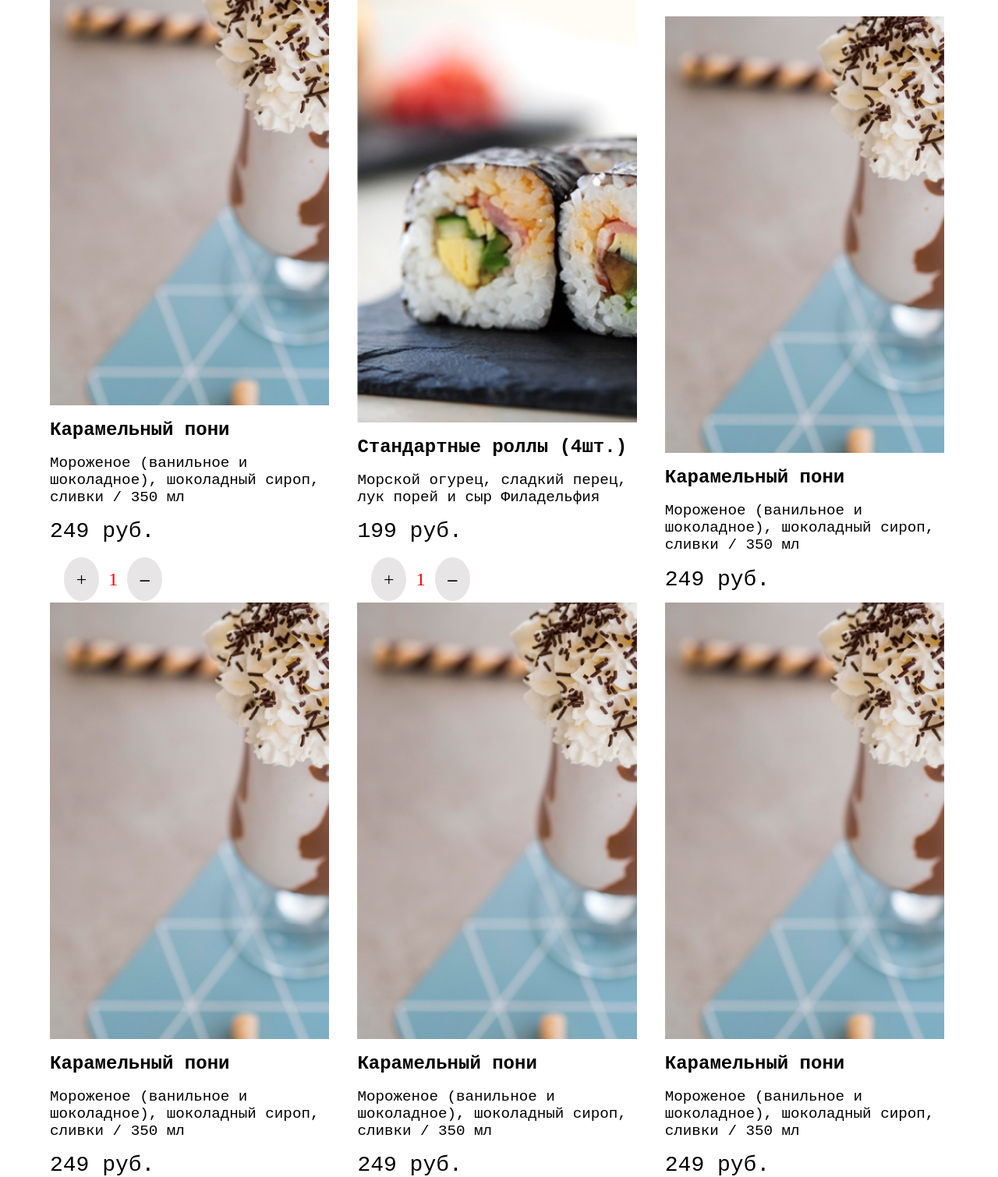
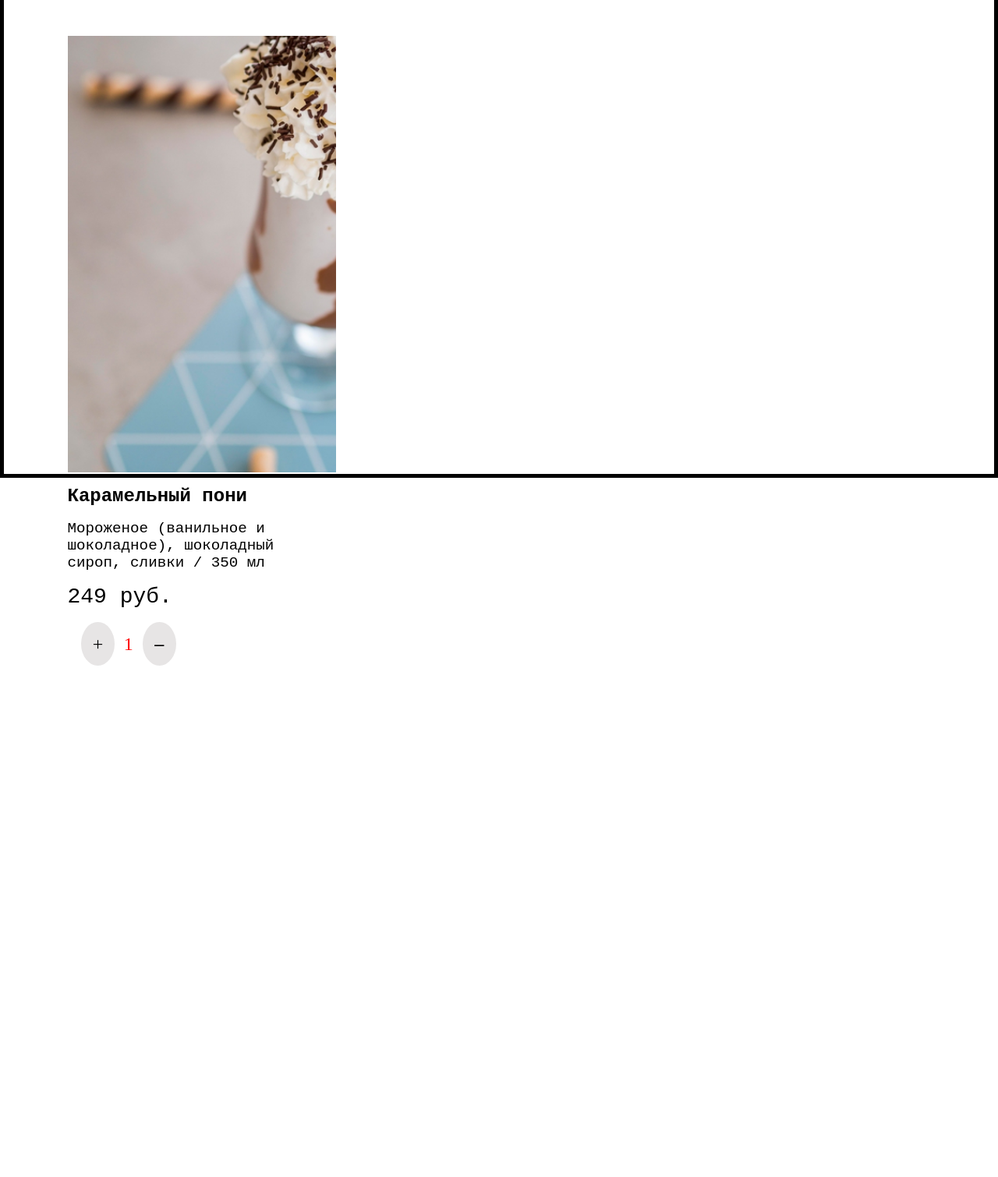
Before and after one commit to MoisGames/landing_pages_pizza, a plain HTML site: page first_landing_page.html in a window 1280 px wide. Shown: the part 1073-2583 px from the top of the page at 78% size. After the commit the page ends 1927 px from the top, so only its background shows below. Drawn offline with Linux system fonts and the light colour scheme.

Commit message:
try create flex row v.0.21

```diff
--- a/css/style.css
+++ b/css/style.css
@@ -94,11 +94,22 @@ header {
     font-size: 150%;
     margin: 0% 0% 5% 5%;
 }
+.container {
+    display: flex;
+
+    flex-direction: row;
+
+    justify-content: flex-start;
+
+    border: 5px solid black;
+
+    padding: 20px;
+}
 .grocery_card {
-    display: inline-block;
+    display: block;
     width: 28%;
     height: 70vh;
-    margin: 0% -2.5% 5% 5%;
+    margin: 5% 0 0% 5%;
 }
 .name_grocery {
     display: block;
@@ -109,7 +120,6 @@ header {
 }
 .description_grocery {
     display: block;
-    float: left;
     font-size: 120%;
     font-family: 'Courier New', Courier, monospace;
     font-weight: normal ;
@@ -179,11 +189,12 @@ header {
     background-size: cover;
     width: 100%;
     height: 100%;
-    margin: 5% 0;
+    margin: 5% 0 5% 0;
 }
 #img_caramel_ponycard {
     background-color: antiquewhite;
     background-image: url('../images/img_caramel_pony.png');
+
     /*transition: opacity 0 0.5s opacity 1; */
 
 }
@@ -215,4 +226,5 @@ header {
 #img_standart_rolls:hover {
     background-color: antiquewhite;
     background-image: url('../images/img_standart_rolls2.png');
+    animation: fadeIn 0.5s;
 }
--- a/first_landing_page.html
+++ b/first_landing_page.html
@@ -55,8 +55,9 @@
 <div class="div_suggestion">
     Наши лучшие предложения
 </div>
+<div class="container">
 <div class="grocery_card">
-        <a class="img_grocery" id="img_caramel_ponycard"></a>
+    <a class="img_grocery" id="img_caramel_ponycard"></a>
             <p class="name_grocery">Карамельный пони</p>
             <p class="description_grocery">Мороженое (ванильное и шоколадное),
                 шоколадный сироп, сливки / 350 мл</p>
@@ -66,45 +67,8 @@
                     <div id="buttonCountNumber">1</div>
                     <input type="button" id="buttonCountMinus" value="–">
                 </div>
+    </div>
 </div>
-<div class="grocery_card">
-    <a class="img_grocery" id="img_standart_rolls"></a>
-        <p class="name_grocery">Стандартные роллы (4шт.)</p>
-        <p class="description_grocery">Морской огурец, сладкий перец, лук порей и сыр Филадельфия</p>
-        <p class="price">199 руб.</p>
-        <div class="button_counter_product">
-            <input type="button" id="buttonCountPlus" value="+">
-            <div id="buttonCountNumber">1</div>
-            <input type="button" id="buttonCountMinus" value="–">
-        </div>
-</div>
-<div class="grocery_card">
-        <a class="img_grocery" id="img_caramel_ponycard"></a>
-        <p class="name_grocery">Карамельный пони</p>
-        <p class="description_grocery">Мороженое (ванильное и шоколадное),
-            шоколадный сироп, сливки / 350 мл</p>
-        <p class="price">249 руб.</p>
-</div>
-<div class="grocery_card">
-    <a class="img_grocery" id="img_caramel_ponycard"></a>
-        <p class="name_grocery">Карамельный пони</p>
-        <p class="description_grocery">Мороженое (ванильное и шоколадное),
-            шоколадный сироп, сливки / 350 мл</p>
-        <p class="price">249 руб.</p>
-</div>
-<div class="grocery_card">
-    <a class="img_grocery" id="img_caramel_ponycard"></a>
-        <p class="name_grocery">Карамельный пони</p>
-        <p class="description_grocery">Мороженое (ванильное и шоколадное),
-            шоколадный сироп, сливки / 350 мл</p>
-        <p class="price">249 руб.</p>
-</div>
-<div class="grocery_card">
-    <a class="img_grocery" id="img_caramel_ponycard"></a>
-        <p class="name_grocery">Карамельный пони</p>
-        <p class="description_grocery">Мороженое (ванильное и шоколадное),
-            шоколадный сироп, сливки / 350 мл</p>
-        <p class="price">249 руб.</p>
-</div>
+
 </body>
 </html>
```
